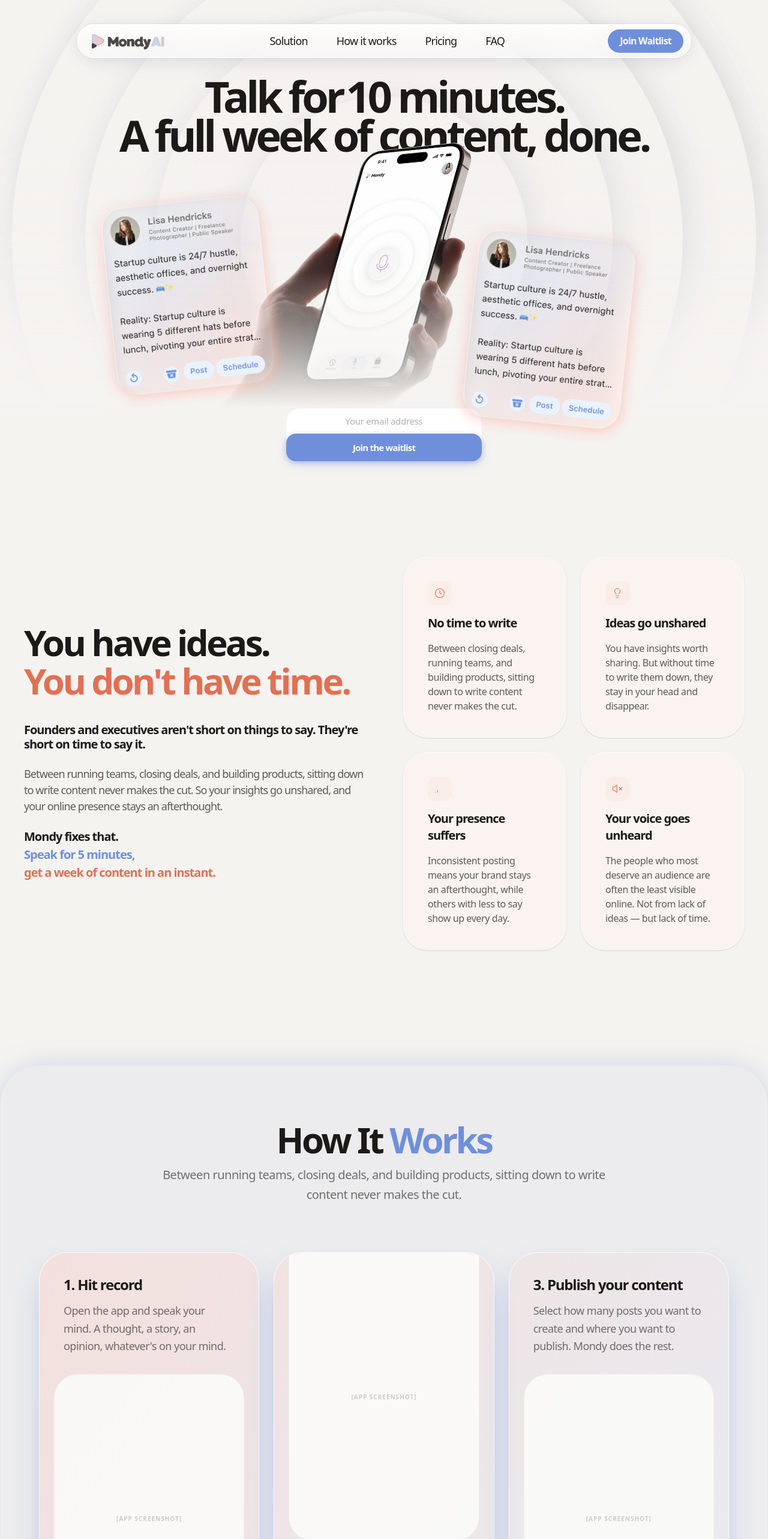
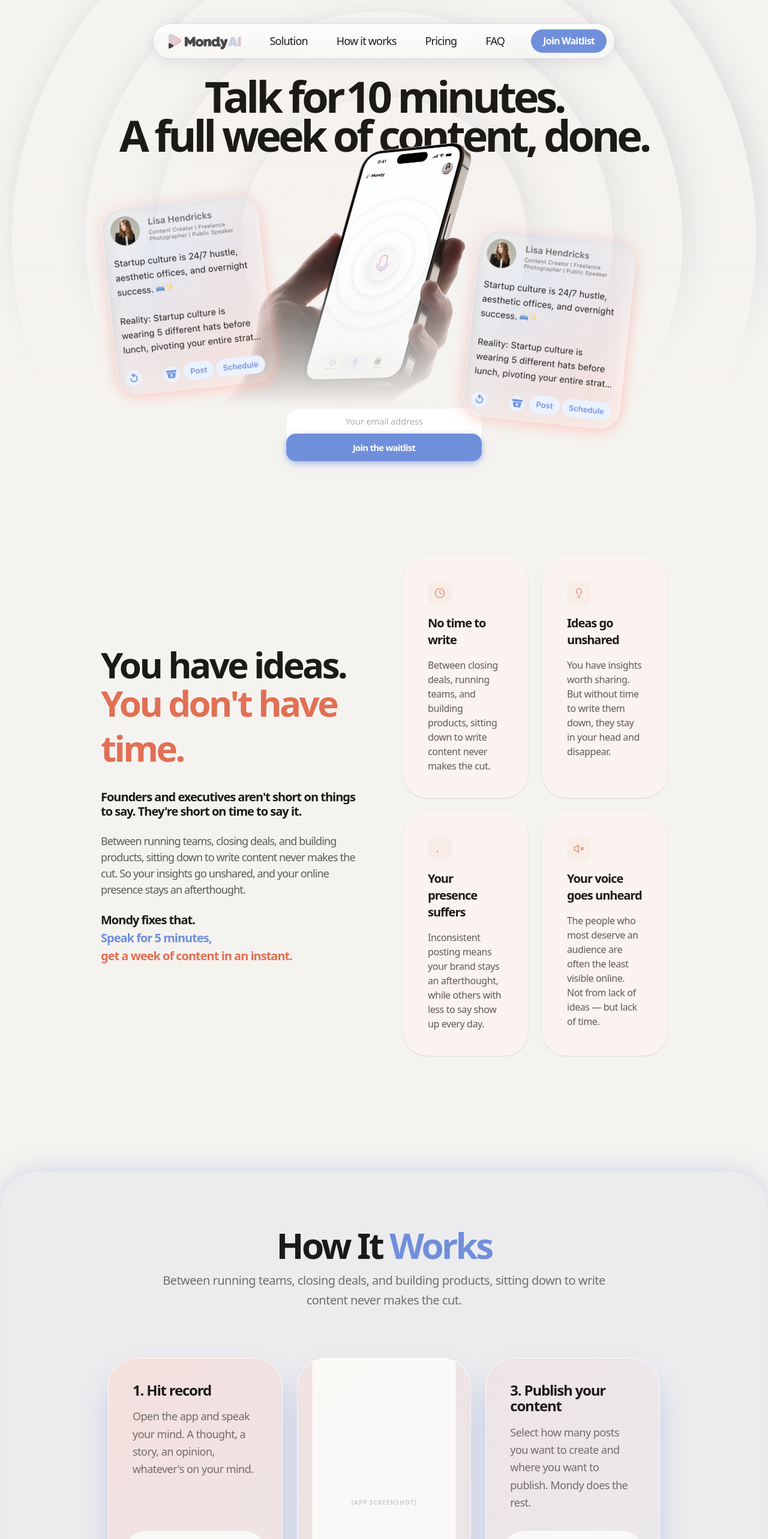
Before and after one commit to TezzeractTeams/Mondy, a Next.js app: page / in a window 1280 px wide. Shown: the top 2566 px of the page at 60% size. Built offline with nearby package versions, Linux system fonts and the light colour scheme.

Commit message:
Refactor component layouts for improved responsiveness: Updated width settings in FAQ, HowItWorks, ProblemStatement, and FloatingNav components to enhance layout consistency across different screen sizes.

```diff
--- a/src/components/FAQ.tsx
+++ b/src/components/FAQ.tsx
@@ -31,7 +31,10 @@ export default function FAQ() {
   const [openIndex, setOpenIndex] = useState<number | null>(0);
 
   return (
-    <section id="faq" className="relative w-full bg-mondy-surface py-20 px-6 md:px-12 overflow-hidden font-noah border-t border-black/[0.03]">
+    <section
+      id="faq"
+      className="relative sm:w-[80%] max-w-full shrink-0 mx-auto bg-mondy-surface py-20 px-6 md:px-12 overflow-hidden font-noah border-t border-black/[0.03]"
+    >
       <div className={cn(mondyLayout.contentMax, "grid grid-cols-1 md:grid-cols-[1fr_1.5fr] gap-12 items-start")}>
 
         {/* Left Column: Sticky Header & Support Card */}
--- a/src/components/HowItWorks.tsx
+++ b/src/components/HowItWorks.tsx
@@ -23,7 +23,7 @@ export default function HowItWorks() {
     <section id="howitworks" className="relative w-full bg-mondy-surface py-24">
 
       {/* Outer Section Border/Container */}
-      <div className="w-full bg-mondy-accent-deep/5 border border-black/[0.03] rounded-mondy-section py-24 px-6 md:px-16 relative overflow-hidden shadow-mondy-section">
+      <div className="w-80% bg-mondy-accent-deep/5 border border-black/[0.03] rounded-mondy-section py-24 px-6 md:px-16 relative overflow-hidden shadow-mondy-section">
 
         {/* Header */}
         <div className="text-center mb-20 space-y-4 max-w-3xl mx-auto relative z-10">
@@ -37,7 +37,7 @@ export default function HowItWorks() {
         </div>
 
         {/* Cards Grid */}
-        <div className="grid grid-cols-1 lg:grid-cols-3 gap-8 lg:gap-6 w-full relative z-20">
+        <div className="grid grid-cols-1 lg:grid-cols-3 gap-8 lg:gap-6 sm:w-[80%] max-w-full mx-auto relative z-20">
           {steps.map((step, idx) => {
             const isSecondCard = idx === 1;
 
--- a/src/components/ProblemStatement.tsx
+++ b/src/components/ProblemStatement.tsx
@@ -30,7 +30,7 @@ export default function ProblemStatement() {
   ];
 
   return (
-    <section id="solution" className="relative w-full bg-mondy-surface pt-32 pb-24 px-6 md:px-10 overflow-hidden font-noah">
+    <section id="solution" className="relative sm:w-[80%] bg-mondy-surface pt-32 pb-24 px-6 md:px-10 overflow-hidden font-noah">
       <div className={cn(mondyLayout.contentMax, "grid grid-cols-1 lg:grid-cols-2 gap-16 items-center relative z-10")}>
 
         {/* Left Side: High-End Typography */}
--- a/src/components/ui/floating-navbar.tsx
+++ b/src/components/ui/floating-navbar.tsx
@@ -35,7 +35,7 @@ export const FloatingNav = ({
           duration: 0.2,
         }}
         className={cn(
-          "relative overflow-hidden flex flex-col max-w-[98vw] lg:max-w-[80vw] fixed top-6 md:top-10 inset-x-0 mx-auto z-[5000] transition-all duration-300",
+          "relative overflow-hidden flex flex-col max-w-[98vw] lg:max-w-[60vw] fixed top-6 md:top-10 inset-x-0 mx-auto z-[5000] transition-all duration-300",
           "rounded-[2rem] md:rounded-full",
           "border border-white/50 ring-1 ring-black/[0.06]",
           "bg-gradient-to-b from-white/80 via-white/50 to-white/35 backdrop-blur-xl backdrop-saturate-150",
```
